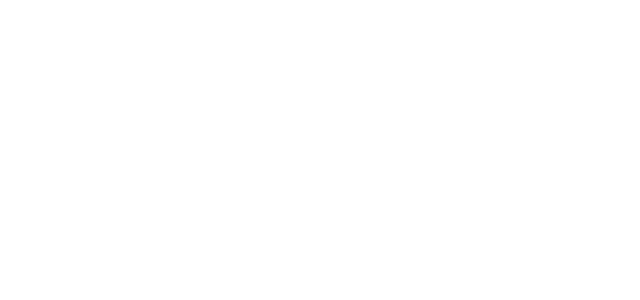
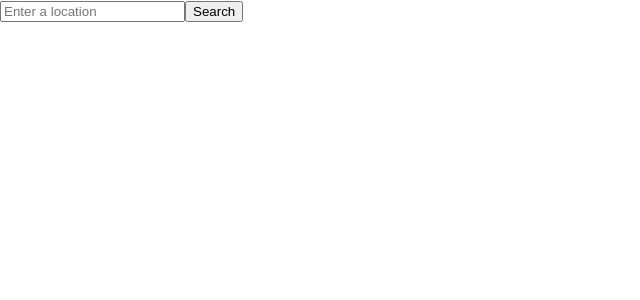
Before and after one commit to Weatherhackers/weather-hack-app, a React (Create React App) app: page /location/search/1 in a window 1280 px wide. Before the commit this address had no page. Shown: the top 300 px of the page, without its empty margins (0-640 px from the left). Built offline with nearby package versions, Linux system fonts and the light colour scheme.

Commit message:
feat: added routing functionality to search submit

```diff
--- a/src/App.js
+++ b/src/App.js
@@ -1,23 +1,12 @@
 import logo from './logo.svg';
 import './App.css';
+import SearchBar from './components/SearchBar';
 
 function App() {
   return (
     <div className="App">
-      <header className="App-header">
-        <img src={logo} className="App-logo" alt="logo" />
-        <p>
-          Edit <code>src/App.js</code> and save to reload.
-        </p>
-        <a
-          className="App-link"
-          href="https://reactjs.org"
-          target="_blank"
-          rel="noopener noreferrer"
-        >
-          Learn React
-        </a>
-      </header>
+      <h1>WeatherHackers</h1>
+      <SearchBar />
     </div>
   );
 }
--- a/src/components/SearchBar.jsx
+++ b/src/components/SearchBar.jsx
@@ -1,13 +1,27 @@
 import { useState } from "react"
+import { useNavigate } from "react-router-dom";
 
 export default function SearchBar() {
     // Create a state hook for user input
     const [input, setInput] = useState();
 
+    // Create a navigation hook for routing
+    const navigate = useNavigate();
+
+    // Function to handle button submit
+    const handleSubmit = (event) => {
+        event.preventDefault();
+        console.log(input);
+        navigate(`/location/search/${input}`)
+    }
+
     return (
-        <nav>
-            <input />
-            <button>Search</button>
-        </nav>
+        <div>
+        <form onSubmit={handleSubmit}>
+            <input type='text' name='locationSearchField' id='locationSearchField' placeholder="Enter a location" onChange={(event) => setInput(event.target.value)} />
+            <button type='submit'>Search</button>
+
+        </form>
+        </div>
     )
 }
--- a/src/index.js
+++ b/src/index.js
@@ -4,6 +4,7 @@
 import App from './App';
 import reportWebVitals from './reportWebVitals';
 import { BrowserRouter, Route, Routes } from 'react-router-dom';
+import LocationSearch from './pages/LocationSearch';
 
 const root = ReactDOM.createRoot(document.getElementById('root'));
 root.render(
@@ -18,6 +19,7 @@
         <Route path='/' element={<App />} />
 
         {/* Content shown on the API fetch route goes here */}
+        <Route path='/location/search/:location' element={<LocationSearch />} />
 
       </Routes>
 
--- /dev/null
+++ b/src/pages/LocationSearch.jsx
@@ -0,0 +1,11 @@
+import SearchBar from "../components/SearchBar";
+
+export default function LocationSearch() {
+
+    return (
+        <div>
+            <SearchBar />
+        </div>
+    )
+
+}
```
